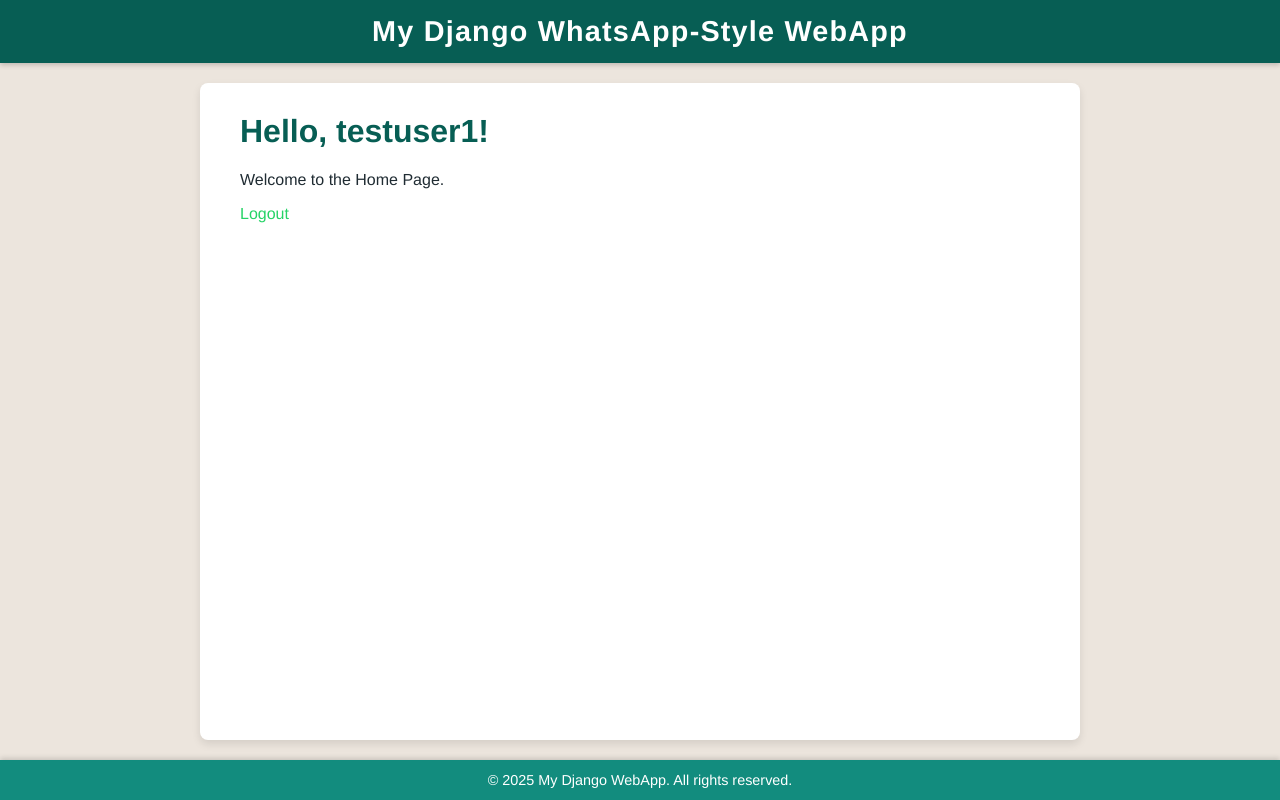
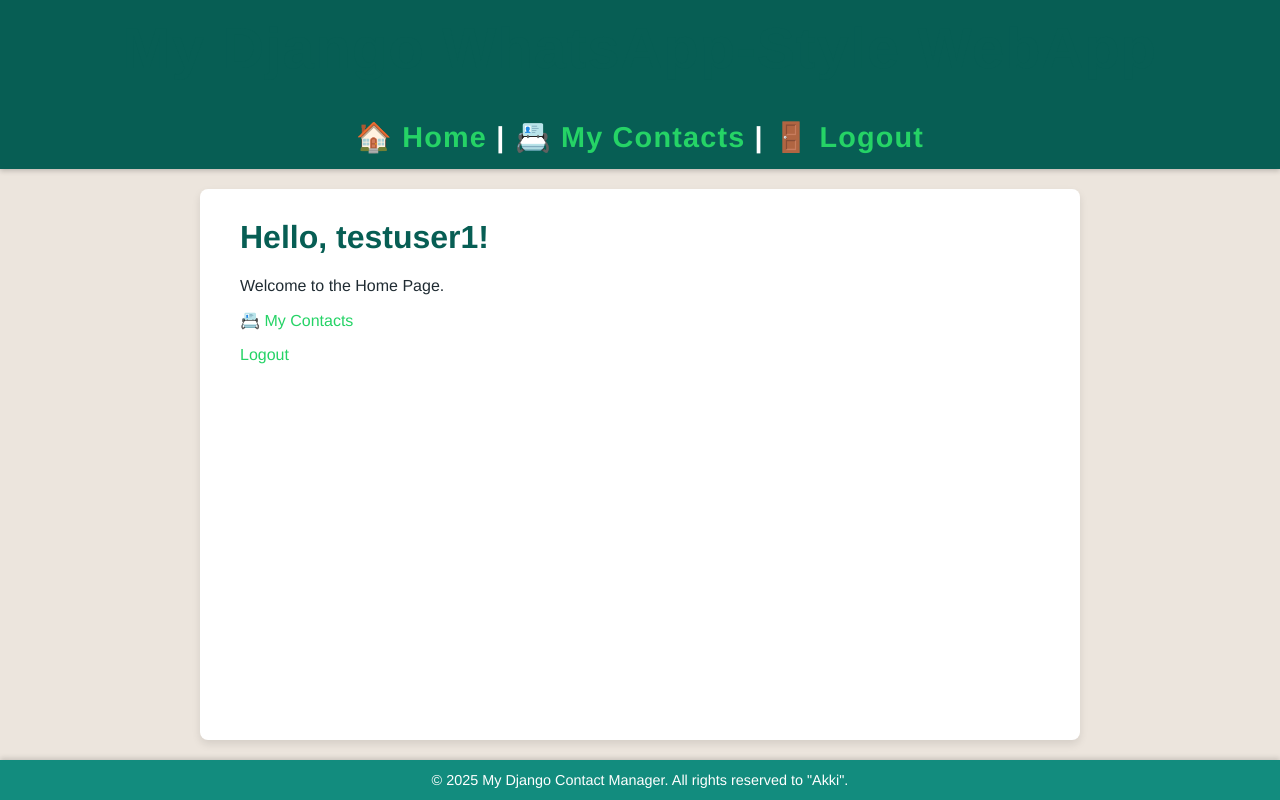
Before and after one commit to Lonewolfrex/django_basic_webapp, a Django app: page /home/ in a window 1280 px wide. Run offline with Django 5.2, Linux system fonts and the light colour scheme; a user stored in the database is signed in.

Commit message:
final version

```diff
--- a/templates/base.html
+++ b/templates/base.html
@@ -9,13 +9,28 @@
 </head>
 <body>
     <header>
-        My Django WhatsApp-Style WebApp
+        <h1>My Django WhatsApp-Style WebApp</h1>
+
+        <!-- ✅ Navigation Bar (Conditional Links) -->
+        <nav>
+            {% if request.user.is_authenticated %}
+                <a href="{% url 'users:home' %}">🏠 Home</a> |
+                <a href="{% url 'contacts:list_contacts' %}">📇 My Contacts</a> |
+                <a href="{% url 'users:logout' %}">🚪 Logout</a>
+            {% else %}
+                <a href="{% url 'users:landing' %}">🏠 Landing</a> |
+                <a href="{% url 'users:login' %}">🔐 Login</a> |
+                <a href="{% url 'users:register' %}">📝 Register</a>
+            {% endif %}
+        </nav>
     </header>
+
     <div class="container">
         {% block content %}{% endblock %}
     </div>
+
     <footer>
-        &copy; 2025 My Django WebApp. All rights reserved.
+        &copy; 2025 My Django Contact Manager. All rights reserved to "Akki".
     </footer>
 </body>
 </html>
--- a/templates/contacts/list.html
+++ b/templates/contacts/list.html
@@ -2,13 +2,13 @@
 {% block title %}Your Contacts{% endblock %}
 {% block content %}
   <h2>Your Contacts</h2>
-  <a href="{% url 'contacts:add' %}">+ Add Contact</a>
+  <a href="{% url 'contacts:add_contact' %}">+ Add Contact</a>
   <ul>
     {% for contact in contacts %}
       <li>
         {{ contact.name }} - {{ contact.phone }}
-        [<a href="{% url 'contacts:edit' contact.pk %}">Edit</a> |
-         <a href="{% url 'contacts:delete' contact.pk %}">Delete</a>]
+        [<a href="{% url 'contacts:edit_contact' contact.pk %}">Edit</a> |
+         <a href="{% url 'contacts:delete_contact' contact.pk %}">Delete</a>]
       </li>
     {% empty %}
       <p>No contacts found.</p>
--- a/templates/users/home.html
+++ b/templates/users/home.html
@@ -5,5 +5,9 @@
 {% block content %}
 <h1>Hello, {{ request.user.username }}!</h1>
 <p>Welcome to the Home Page.</p>
-<p><a href="{% url 'logout' %}">Logout</a></p>
+
+{% if request.user.is_authenticated %}
+    <p><a href="{% url 'contacts:list_contacts' %}">📇 My Contacts</a></p>
+    <p><a href="{% url 'users:logout' %}">Logout</a></p>
+{% endif %}
 {% endblock %}
--- a/templates/users/login.html
+++ b/templates/users/login.html
@@ -17,5 +17,5 @@
 
     <button type="submit">Login</button>
 </form>
-<p><a href="{% url 'landing' %}">Back to Landing Page</a></p>
+<p><a href="{% url 'users:landing' %}">Back to Landing Page</a></p>
 {% endblock %}
--- a/users/urls.py
+++ b/users/urls.py
@@ -1,12 +1,12 @@
 from django.urls import path
 from . import views
 
-app_name = 'users'  # ✅ Enables namespacing like {% url 'users:login' %}
+app_name = 'users'
 
 urlpatterns = [
     path('', views.landing_page, name='landing'),
     path('login/', views.login_view, name='login'),
     path('register/', views.register, name='register'),
-    path('logout/', views.logout_view, name='logout'),
     path('home/', views.home, name='home'),
+    path('logout/', views.logout_view, name='logout'),  # ✅ This fixes the error
 ]
--- a/users/views.py
+++ b/users/views.py
@@ -1,30 +1,42 @@
 from django.shortcuts import render, redirect
-from django.contrib.auth.forms import UserCreationForm, AuthenticationForm
 from django.contrib.auth import authenticate, login, logout
+from django.contrib.auth.forms import UserCreationForm
 from django.contrib.auth.decorators import login_required
 
+# ✅ Landing page
 def landing_page(request):
     return render(request, 'users/landing.html')
 
+# ✅ Login view
+def login_view(request):
+    if request.method == 'POST':
+        username = request.POST['username']
+        password = request.POST['password']
+        user = authenticate(request, username=username, password=password)
+
+        if user:
+            login(request, user)
+            return redirect('contacts:list_contacts')  # Redirect to contact list
+        else:
+            return render(request, 'users/login.html', {'error': 'Invalid credentials'})
+
+    return render(request, 'users/login.html')
+
+# ✅ Register view with form and auto-login
 def register(request):
     form = UserCreationForm(request.POST or None)
     if form.is_valid():
-        form.save()
-        return redirect('users:login')
+        user = form.save()
+        login(request, user)  # Auto login after registration
+        return redirect('contacts:list_contacts')  # Redirect to contact list
     return render(request, 'users/register.html', {'form': form})
 
-def login_view(request):
-    form = AuthenticationForm(data=request.POST or None)
-    if form.is_valid():
-        user = form.get_user()
-        login(request, user)
-        return redirect('users:home')
-    return render(request, 'users/login.html', {'form': form})
+# ✅ Home view (optional if you want a home screen)
+@login_required
+def home(request):
+    return render(request, 'users/home.html')
 
+# ✅ Logout view
 def logout_view(request):
     logout(request)
     return redirect('users:landing')
-
-@login_required
-def home(request):
-    return render(request, 'users/home.html')
```
